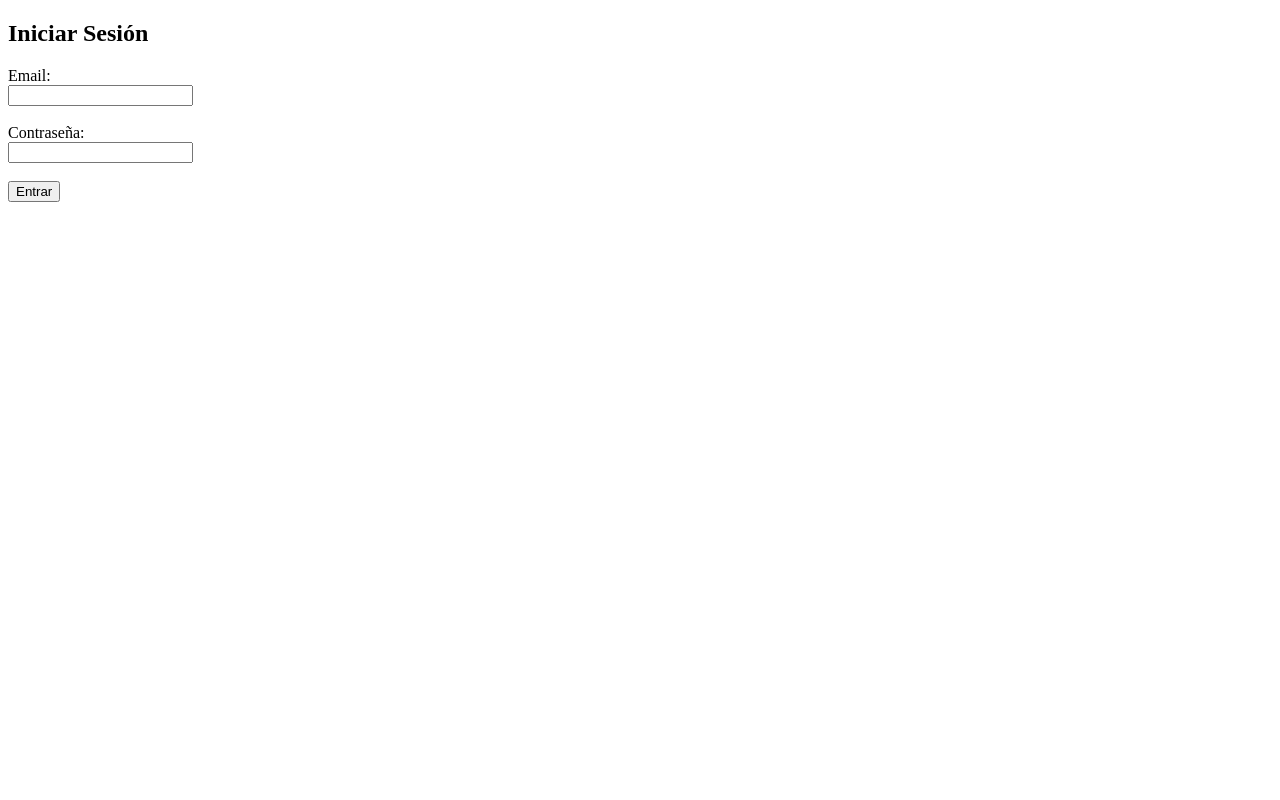
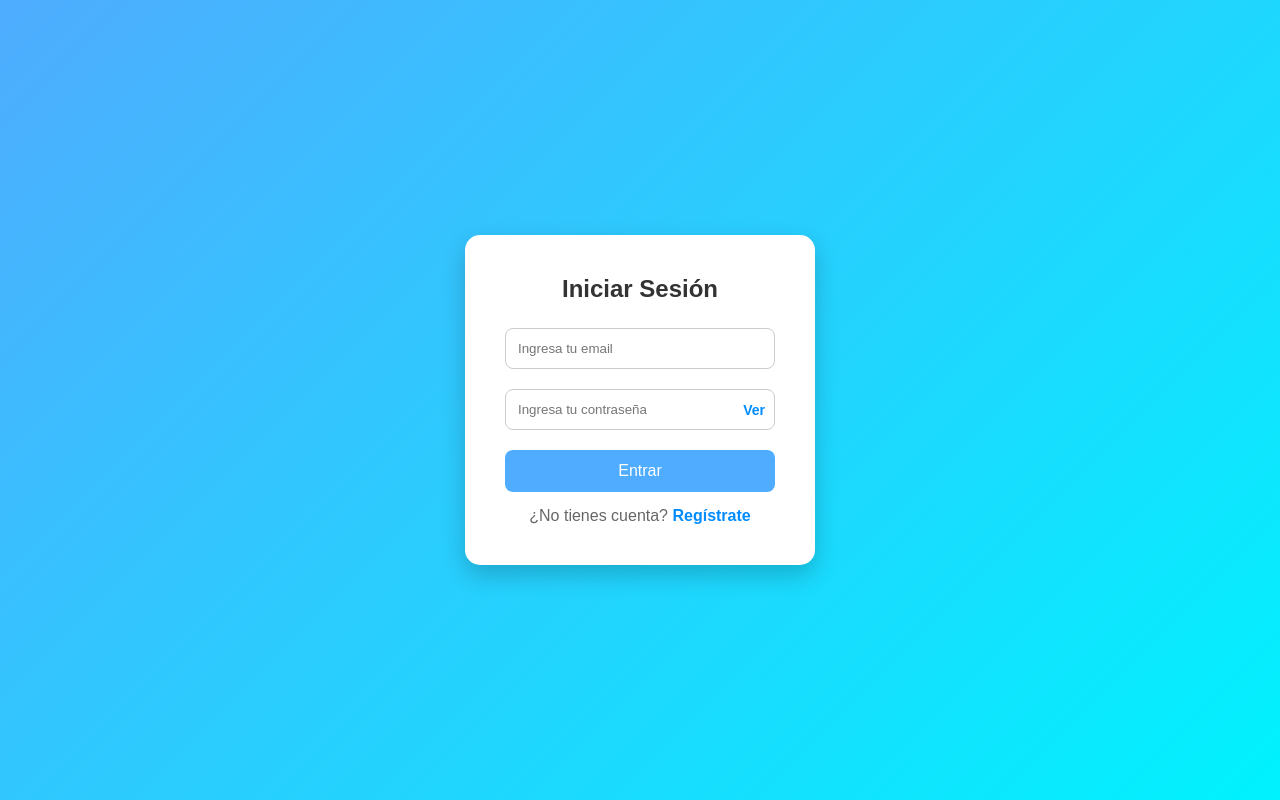
Before and after one commit to pickaprox28-lab/pagina-proyecto, a plain HTML site: page account/login.html in a window 1280 px wide. Drawn offline with Linux system fonts and the light colour scheme.

Commit message:
cambios en login y sign up para que se vean mejor

```diff
--- a/account/login.html
+++ b/account/login.html
@@ -1,24 +1,185 @@
 <!DOCTYPE html>
 <html lang="es">
 <head>
-  <meta charset="UTF-8">
-  <title>Login</title>
+<meta charset="UTF-8">
+<meta name="viewport" content="width=device-width, initial-scale=1.0">
+<title>Login</title>
+
+<style>
+
+*{
+  margin: 0;
+  padding: 0;
+  box-sizing: border-box;
+  font-family: Arial, sans-serif;
+}
+
+body{
+  height: 100vh;
+  display: flex;
+  justify-content: center;
+  align-items: center;
+  background: linear-gradient(135deg, #4facfe, #00f2fe);
+}
+
+.container{
+  background: white;
+  width: 350px;
+  padding: 40px;
+  border-radius: 15px;
+  box-shadow: 0 10px 25px rgba(0,0,0,0.2);
+}
+
+h2{
+  text-align: center;
+  margin-bottom: 25px;
+  color: #333;
+}
+
+.input-group{
+  margin-bottom: 20px;
+}
+
+input{
+  width: 100%;
+  padding: 12px;
+  border: 1px solid #ccc;
+  border-radius: 8px;
+  outline: none;
+  transition: 0.3s;
+}
+
+input:focus{
+  border-color: #4facfe;
+  box-shadow: 0 0 8px rgba(79,172,254,0.5);
+}
+
+.password-container{
+  position: relative;
+}
+
+.show-btn{
+  position: absolute;
+  right: 10px;
+  top: 50%;
+  transform: translateY(-50%);
+  background: none;
+  border: none;
+  cursor: pointer;
+  font-size: 14px;
+  color: #008cff;
+  font-weight: bold;
+}
+
+.login-btn{
+  width: 100%;
+  padding: 12px;
+  border: none;
+  border-radius: 8px;
+  background: #4facfe;
+  color: white;
+  font-size: 16px;
+  cursor: pointer;
+  transition: 0.3s;
+}
+
+.login-btn:hover{
+  background: #008cff;
+}
+
+.register-link{
+  text-align: center;
+  margin-top: 15px;
+  color: #666;
+}
+
+.register-link a{
+  text-decoration: none;
+  color: #008cff;
+  font-weight: bold;
+}
+
+</style>
 </head>
 <body>
 
+<div class="container">
+
   <h2>Iniciar Sesión</h2>
 
-  <form action="/login" method="POST">
+  <form onsubmit="login(event)">
 
-    <label>Email:</label><br>
-    <input type="email" name="email" required><br><br>
+    <div class="input-group">
+      <input type="email" id="email" placeholder="Ingresa tu email" required>
+    </div>
 
-    <label>Contraseña:</label><br>
-    <input type="password" name="password" required><br><br>
+    <div class="input-group password-container">
 
-    <button type="submit">Entrar</button>
+      <input type="password" id="password" placeholder="Ingresa tu contraseña" required>
+
+      <button type="button" class="show-btn" onclick="mostrarPassword()">
+        Ver
+      </button>
+
+    </div>
+
+    <button type="submit" class="login-btn">
+      Entrar
+    </button>
 
   </form>
 
+  <div class="register-link">
+    ¿No tienes cuenta?
+    <a href="registro.html">Regístrate</a>
+  </div>
+
+</div>
+
+<script>
+
+function mostrarPassword(){
+
+  const password = document.getElementById("password");
+
+  if(password.type === "password"){
+
+    password.type = "text";
+
+  }else{
+
+    password.type = "password";
+
+  }
+}
+
+function login(event){
+
+  event.preventDefault();
+
+  const email = document.getElementById("email").value;
+  const password = document.getElementById("password").value;
+
+  const usuarios = JSON.parse(localStorage.getItem("usuarios")) || [];
+
+  const usuarioValido = usuarios.find(
+    user => user.email === email && user.password === password
+  );
+
+  if(usuarioValido){
+
+    alert("Bienvenido " + usuarioValido.nombre);
+
+    window.location.href = "inicio.html";
+
+  } else {
+
+    alert("Correo o contraseña incorrectos");
+
+  }
+}
+
+</script>
+
 </body>
 </html>
```
Also changed, not shown: account/sign_up.html (+36 -6 lines).
